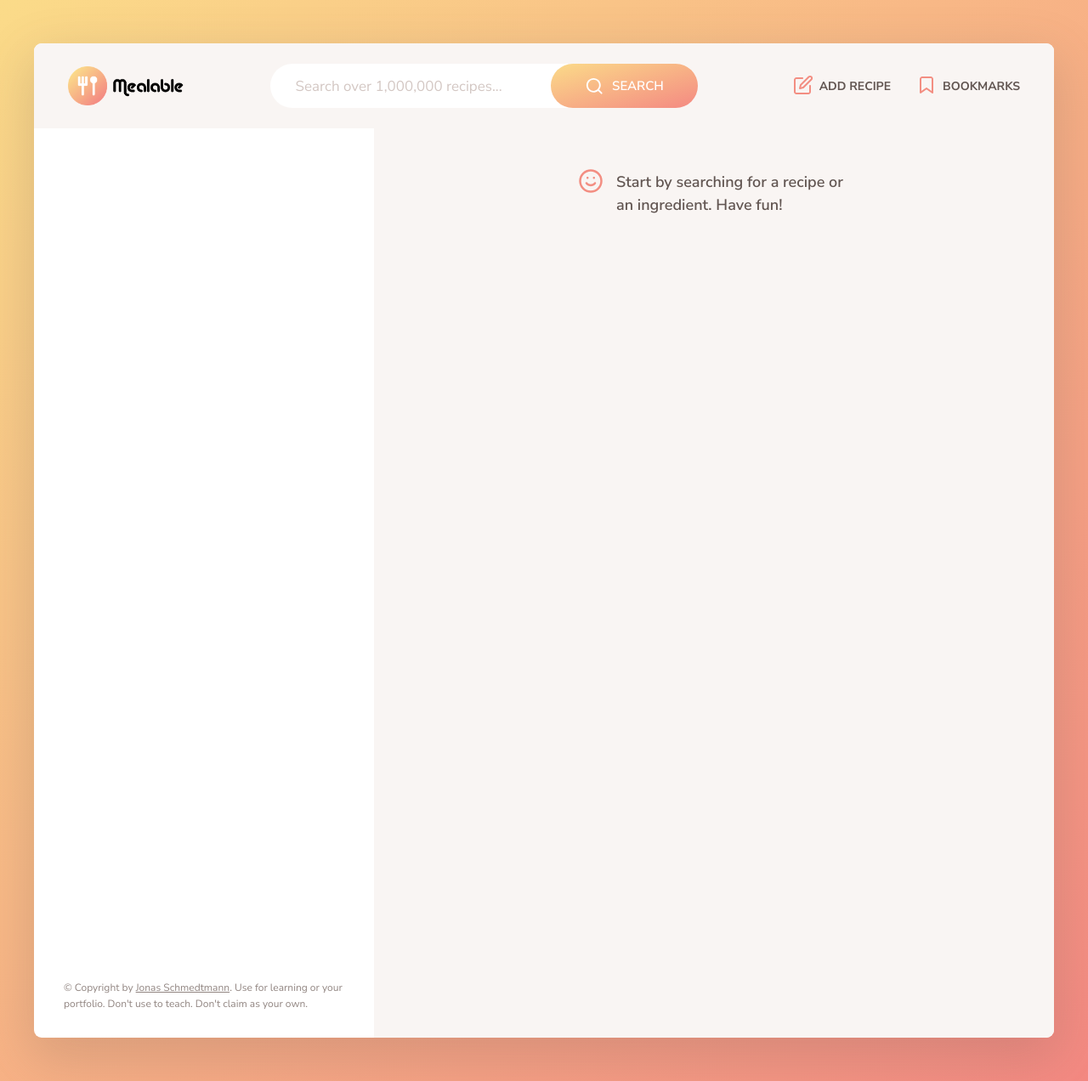
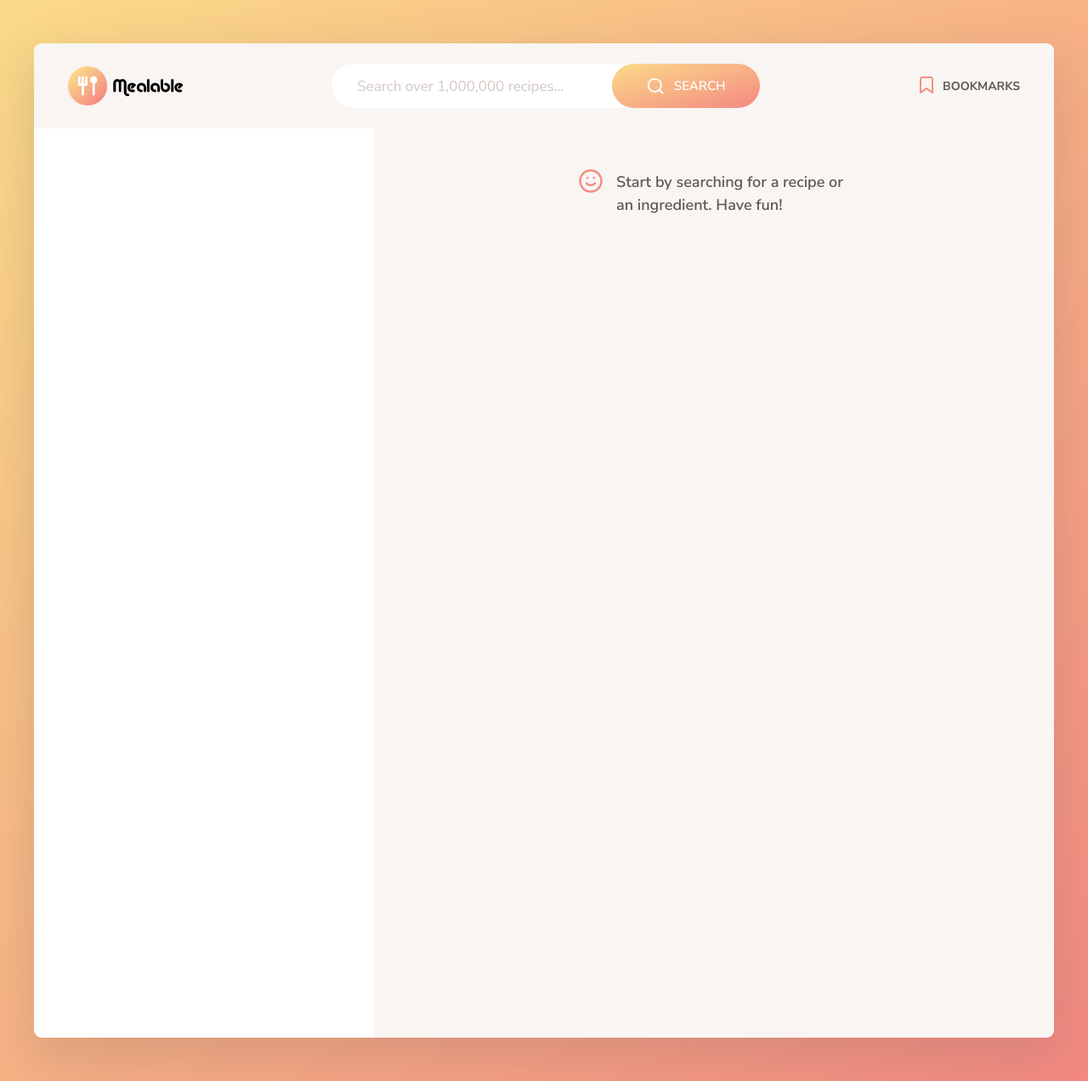
Before and after one commit to DanielJHer/Mealable, a website built with Parcel: page index.html in a window 1280 px wide. Shown: the whole page at 85% size. Built offline with nearby package versions, Linux system fonts and the light colour scheme.

Commit message:
Final edits

```diff
--- a/index.html
+++ b/index.html
@@ -13,7 +13,7 @@
     <link rel="stylesheet" href="src/sass/main.scss" />
     <script type="module" src="src/js/controller.js"></script>
 
-    <title>Mealable // Search over 1,000,000 recipes</title>
+    <title>Mealable // Search over a million recipes!</title>
   </head>
 
   <body>
@@ -37,14 +37,6 @@
         <nav class="nav">
           <ul class="nav__list">
             <li class="nav__item">
-              <button class="nav__btn nav__btn--add-recipe">
-                <svg class="nav__icon">
-                  <use href="src/img/icons.svg#icon-edit"></use>
-                </svg>
-                <span>Add recipe</span>
-              </button>
-            </li>
-            <li class="nav__item">
               <button class="nav__btn nav__btn--bookmarks">
                 <svg class="nav__icon">
                   <use href="src/img/icons.svg#icon-bookmark"></use>
@@ -63,20 +55,6 @@
                       No bookmarks yet. Find a nice recipe and bookmark it :)
                     </p>
                   </div>
-
-                  <!-- <li class="preview">
-                    <a class="preview__link" href="#23456">
-                      <figure class="preview__fig">
-                        <img src="src/img/test-1.jpg" alt="Test" />
-                      </figure>
-                      <div class="preview__data">
-                        <h4 class="preview__name">
-                          Pasta with Tomato Cream ...
-                        </h4>
-                        <p class="preview__publisher">The Pioneer Woman</p>
-                      </div>
-                    </a>
-                  </li> -->
                 </ul>
               </div>
             </li>
@@ -86,19 +64,7 @@
 
       <div class="search-results">
         <ul class="results"></ul>
-
         <div class="pagination"></div>
-
-        <p class="copyright">
-          &copy; Copyright by
-          <a
-            class="twitter-link"
-            target="_blank"
-            href="https://twitter.com/jonasschmedtman"
-            >Jonas Schmedtmann</a
-          >. Use for learning or your portfolio. Don't use to teach. Don't claim
-          as your own.
-        </p>
       </div>
 
       <div class="recipe">
```
Also changed, not shown: dist/index.html, 1 other file.
